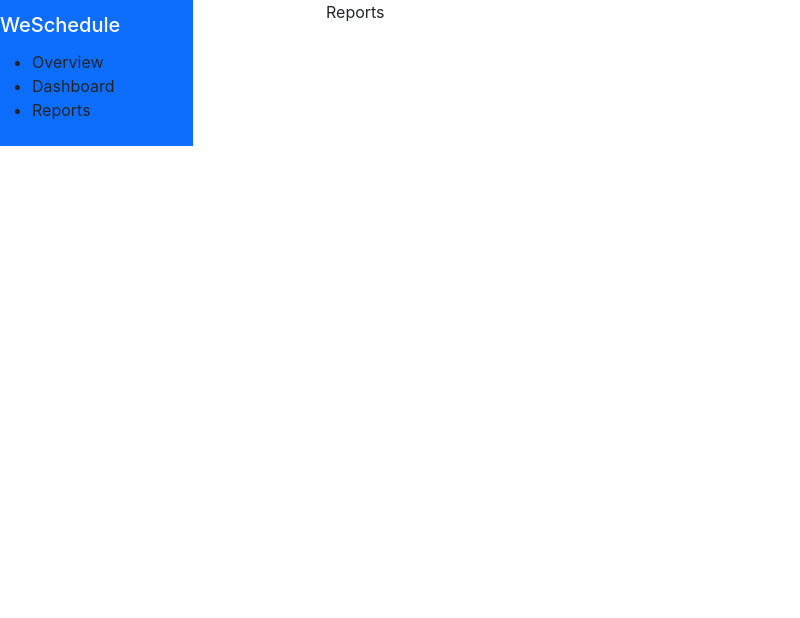
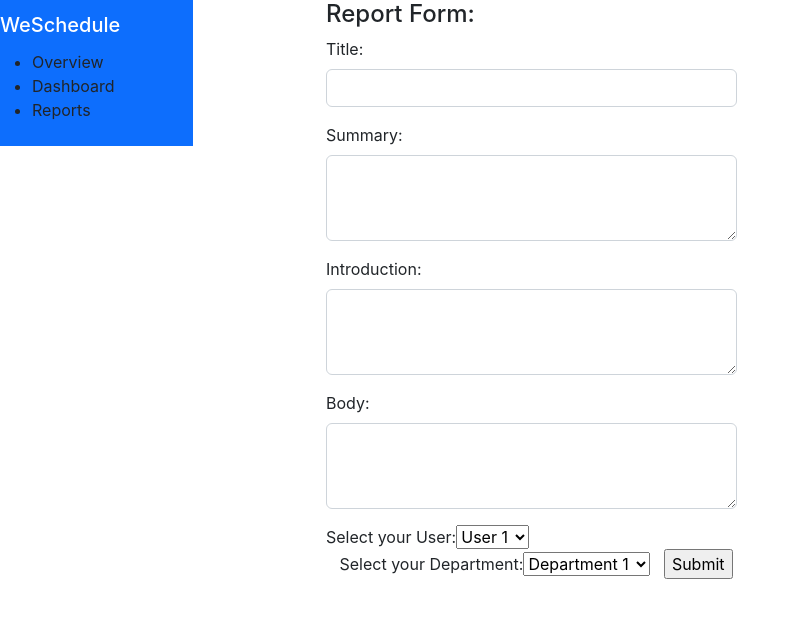
Before and after one commit to sonAndrew/WeSchedule, a React (Create React App) app: page /reports in a window 1280 px wide. Shown: the top 618 px of the page, without its empty margins (0-800 px from the left). Built offline with nearby package versions, Linux system fonts and the light colour scheme.

Commit message:
Added forum for reports

```diff
--- a/src/Pages/WeSchedule/Reports/ReportForm.js
+++ b/src/Pages/WeSchedule/Reports/ReportForm.js
@@ -3,3 +3,62 @@
 // the form has inputs for data
 // Use the fields below
 // id - auto generated, title, summary, introduction, body, department - drop down and user - drop down
+import React from 'react';
+
+export const ReportForm = () => {
+
+    return (
+        <div>
+            <h4>Report Form:</h4>
+            <div class="mb-3">
+                <label for="exampleFormControlInput1" class="form-label">Title:</label>
+                <input type="email" class="form-control" id="exampleFormControlInput1" />
+            </div>
+            <div class="mb-3">
+                <label for="exampleFormControlTextarea1" class="form-label">Summary:</label>
+                <textarea class="form-control" id="exampleFormControlTextarea1" rows="3"></textarea>
+            </div>
+            <div class="mb-3">
+                <label for="exampleFormControlTextarea2" class="form-label">Introduction:</label>
+                <textarea class="form-control" id="exampleFormControlTextarea2" rows="3"></textarea>
+            </div>
+            <div class="mb-3">
+                <label for="exampleFormControlTextarea3" class="form-label">Body:</label>
+                <textarea class="form-control" id="exampleFormControlTextarea3" rows="3"></textarea>
+            </div>
+
+            <form>
+        <label>
+          Select your User:
+          <select>
+            <option value="User 1">User 1</option>
+            <option value="User 2">User 2</option>
+            <option value="User 3">User 3</option>
+            <option value="User 4">User 4</option>
+            <option value="User 5">User 5</option>
+            <option value="User 6">User 6</option>
+            <option value="User 7">User 7</option>
+            <option value="User 8">User 8</option>
+          </select>
+        </label>
+
+        <label>
+          &nbsp;&nbsp;&nbsp;Select your Department:
+          <select>
+            <option value="Department 1">Department 1</option>
+            <option value="Department 2">Department 2</option>
+            <option value="Department 3">Department 3</option>
+            <option value="Department 4">Department 4</option>
+            <option value="Department 5">Department 5</option>
+            <option value="Department 6">Department 6</option>
+            <option value="Department 7">Department 7</option>
+            <option value="Department 8">Department 8</option>
+          </select>
+        </label>
+        &nbsp;&nbsp;&nbsp;
+        <input type="submit" value="Submit" />
+      </form>
+        </div>
+    );
+
+}
--- a/src/Pages/WeSchedule/Reports/Reports.js
+++ b/src/Pages/WeSchedule/Reports/Reports.js
@@ -1,7 +1,14 @@
 import React from 'react';
+import { ReportForm } from './ReportForm';
+
+// Todo
+// this page allows users to see and create reports
+// the user should be able to click a button to create reports
+// import reports table
+// import reports form
 
 export const Reports = () => {
     return (
-        <div>Reports</div>
+        <ReportForm />
     )
 }
```
Also changed, not shown: src/Pages/WeSchedule/Reports/Reports 2.js (deleted, +0 -13 lines).
